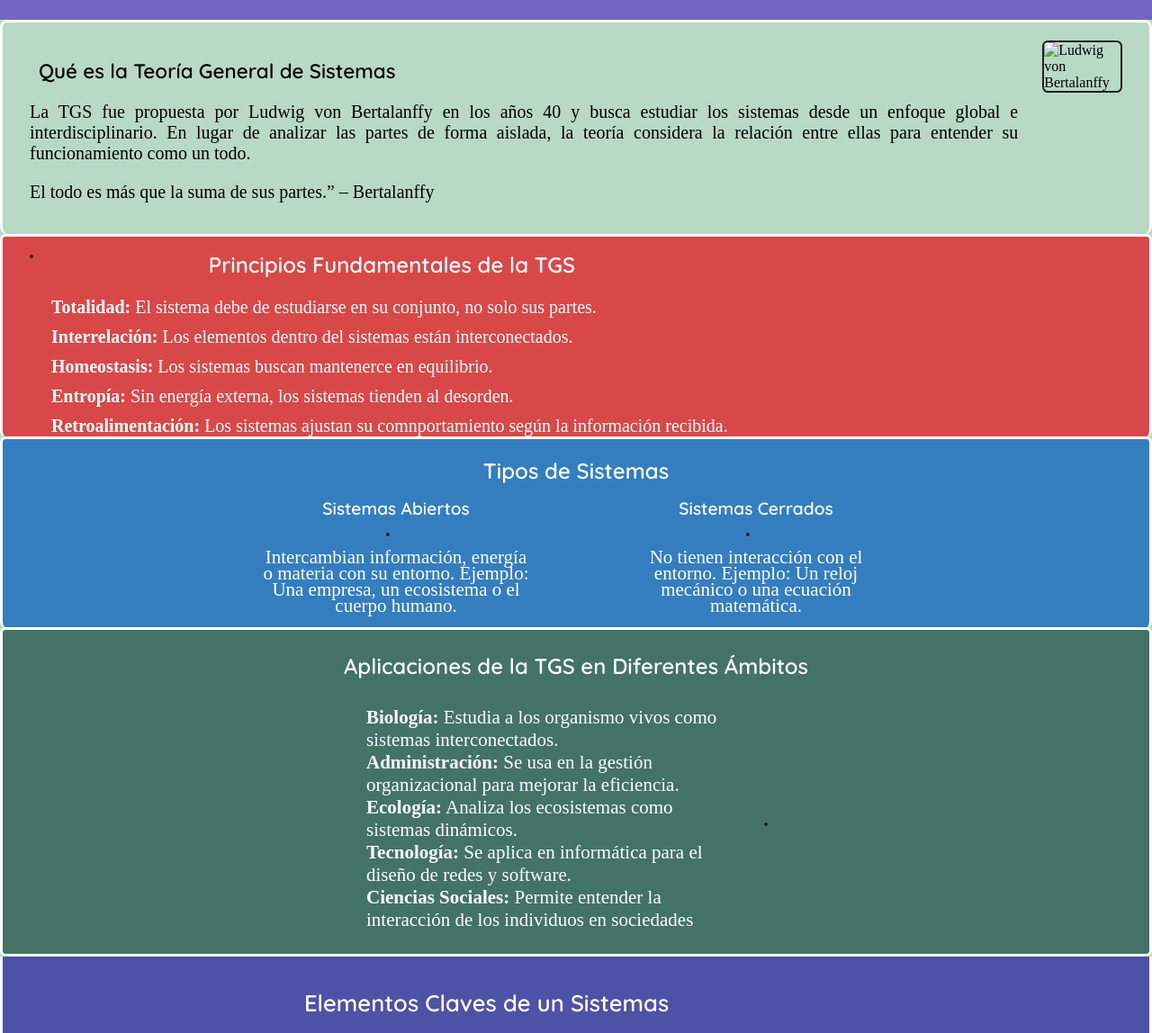
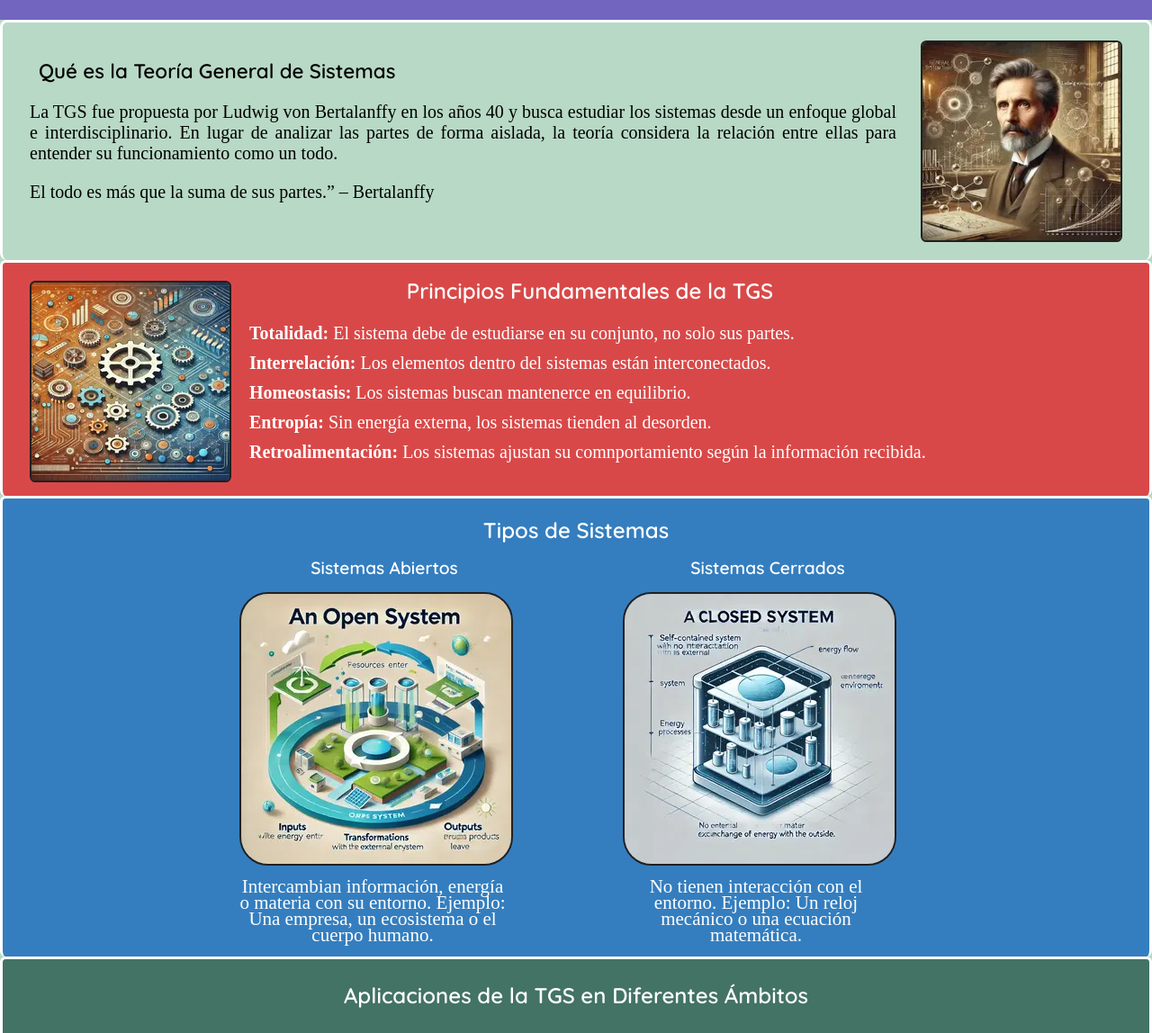
Before and after one commit to Tecno85/fase_analisis, a plain HTML site: page index.html in a window 1280 px wide. Shown: the part 130-1278 px from the top of the page at 90% size. Drawn offline with Linux system fonts and the light colour scheme; the site is published under a folder, as on GitHub Pages, so addresses that start at the root find nothing; a web font is replaced by a local one.

Commit message:
Final commit

```diff
--- a/index.html
+++ b/index.html
@@ -32,13 +32,13 @@
           <p>El todo es más que la suma de sus partes.” – Bertalanffy</p>
         </section>
         <img
-          src="/assetes/img/Ludwig-von-Bertalanffy.webp"
+          src="assetes/img/Ludwig-von-Bertalanffy.webp"
           alt="Ludwig von Bertalanffy"
         />
       </article>
 
       <article class="principios">
-        <img src="/assetes/img/principios-teoria-sistemas.webp" alt="" />
+        <img src="assetes/img/principios-teoria-sistemas.webp" alt="" />
         <section class="texto-principios">
           <h2>Principios Fundamentales de la TGS</h2>
           <p>
@@ -68,7 +68,7 @@
         <section class="sistemas">
           <section class="sistemas-abiertos">
             <h3>Sistemas Abiertos</h3>
-            <img src="/assetes/img/sistama-abierto.webp" alt="" />
+            <img src="assetes/img/sistama-abierto.webp" alt="" />
             <p>
               Intercambian información, energía o materia con su entorno.
               Ejemplo: Una empresa, un ecosistema o el cuerpo humano.
@@ -76,7 +76,7 @@
           </section>
           <section class="sistemas-cerrados">
             <h3>Sistemas Cerrados</h3>
-            <img src="/assetes/img/sistema-cerrado.webp" alt="" />
+            <img src="assetes/img/sistema-cerrado.webp" alt="" />
             <p>
               No tienen interacción con el entorno. Ejemplo: Un reloj mecánico o
               una ecuación matemática.
@@ -110,14 +110,14 @@
             </p>
           </section>
           <section class="imagen-aplicaciones">
-            <img src="/assetes/img/aplicaciones.webp" alt="" />
+            <img src="assetes/img/aplicaciones.webp" alt="" />
           </section>
         </section>
       </article>
 
       <article class="elementos-claves">
         <section class="img-elementos">
-          <img src="/assetes/img/elementos-claves.webp" alt="" />
+          <img src="assetes/img/elementos-claves.webp" alt="" />
         </section>
         <section class="texto-elementos">
           <h2>Elementos Claves de un Sistemas</h2>
```
